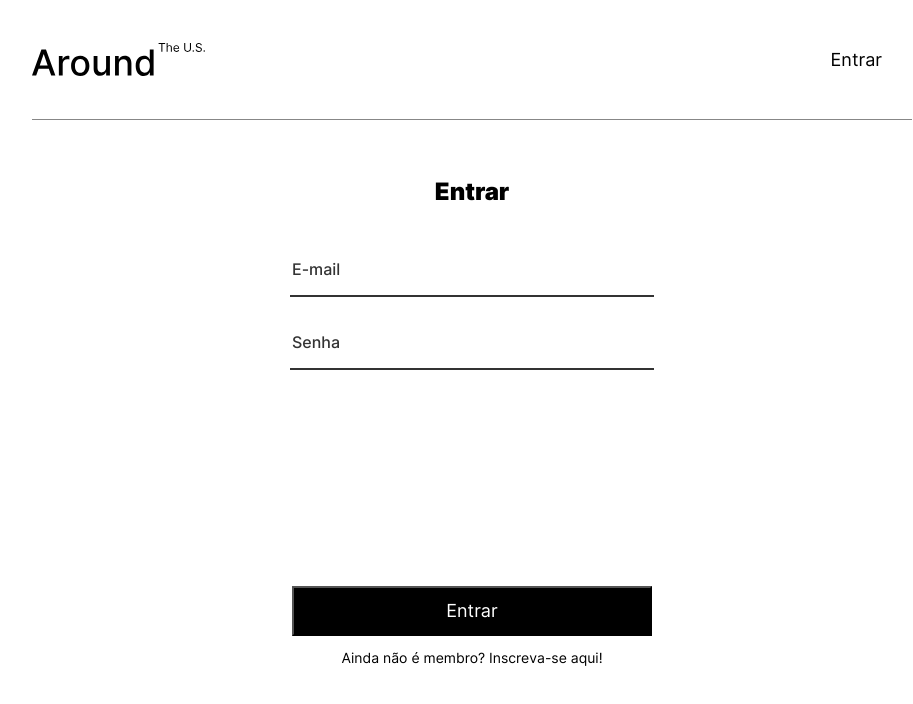
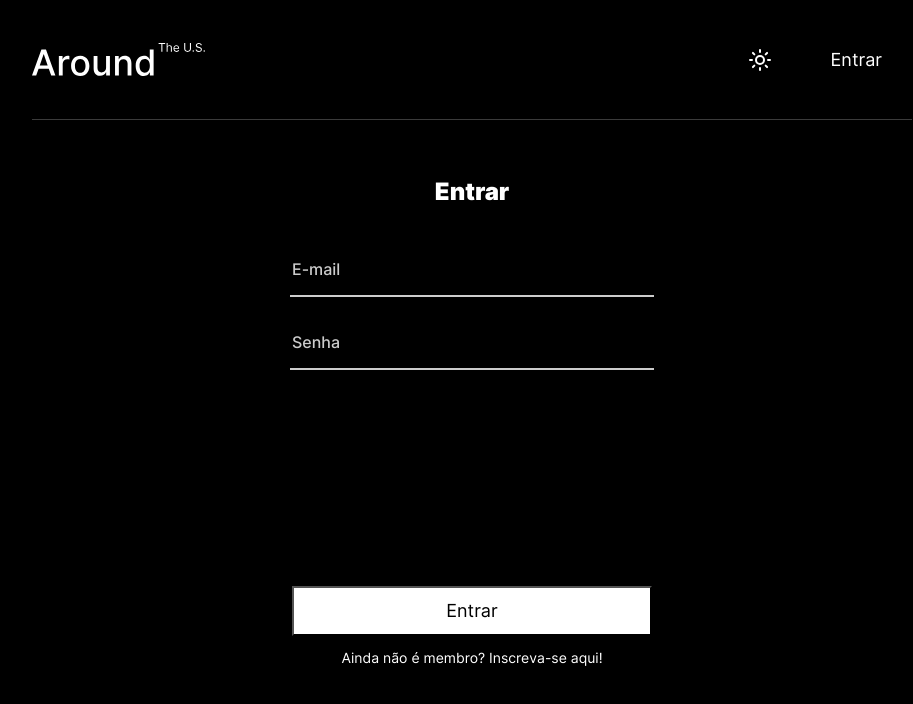
Before and after one commit to kaioangelr-dot/web_project_api_full, a React (Vite) app in the folder frontend/: page /signin in a window 1280 px wide. Shown: the top 704 px of the page, without its empty margins (168-1081 px from the left). Built offline with nearby package versions, Linux system fonts and the light colour scheme; no server answers.

Commit message:
feat: implement toogle button for switching dark and light mode

```diff
--- a/frontend/src/blocks/header.css
+++ b/frontend/src/blocks/header.css
@@ -26,6 +26,20 @@
 .header__container {
   display: flex;
   gap: 0 56px;
+  align-items: center;
+}
+
+.header__switch-theme {
+  width: 30px;
+  height: 30px;
+  border: none;
+  background: transparent var(--theme-btn) center no-repeat;
+}
+
+.header__switch-theme:hover {
+  scale: 1.2;
+  opacity: 0.5;
+  cursor: pointer;
 }
 
 .header__title-email {
@@ -53,7 +67,6 @@
   }
 
   .header__options {
-    display: grid;
     grid-template-columns: 1fr 1fr;
     grid-template-rows:
       auto
--- a/frontend/src/blocks/theme.css
+++ b/frontend/src/blocks/theme.css
@@ -8,6 +8,7 @@
   --edit-btn: url("../images/edit-icon.svg");
   --hover-btn: #ccc;
   --input-color: #ccc;
+  --theme-btn: url("../images/light-mode.svg");
 }
 
 [data-theme="light"] {
@@ -20,4 +21,5 @@
   --edit-btn: url("../images/edit-btn-black.svg");
   --hover-btn: #333;
   --input-color: #333;
+  --theme-btn: url("../images/dark-mode.svg");
 }
--- a/frontend/src/components/App.jsx
+++ b/frontend/src/components/App.jsx
@@ -43,14 +43,22 @@ export default function App() {
     getAuthToken: () => getToken(),
   });
 
-  //----------------------------------------------- theme --------------------------------------------------------
-  const [light, isLight] = useState(true);
+  //----------------------------------------------- theme ----------------------------------------------------------------------
+  const [isLight, setIsLight] = useState(false);
 
-  /*  useEffect(() => {
+  function handleTheme(theme) {
+    setTheme(!theme);
+    setIsLight(!theme);
+  }
+
+  useEffect(() => {
     const theme = getTheme();
-
-    if (theme) isLight(theme);
-  }); */
+    const isThemeLight = theme === true || theme === "true";
+    if (isThemeLight) {
+      return setIsLight(isThemeLight);
+    }
+    return;
+  }, []);
   //----------------------------------------------- close and open popup --------------------------------------------------------
   useEffect(() => {
     if (!popup) return;
@@ -213,7 +221,7 @@ export default function App() {
 
   //------------------------------------------------------- markup -------------------------------------------------------------
   return (
-    <div className="page__content" data-theme={light ? "light" : ""}>
+    <div className="page__content" data-theme={isLight ? "light" : "dark"}>
       {isLoading && !isLoggedIn ? (
         <Spinner isLoading={isLoading} />
       ) : (
@@ -226,7 +234,13 @@ export default function App() {
             handleAddPlaceSubmit,
           }}
         >
-          <Header isLoggedIn={isLoggedIn} setIsLoggedIn={setIsLoggedIn} email={email} light={light} />
+          <Header
+            isLoggedIn={isLoggedIn}
+            setIsLoggedIn={setIsLoggedIn}
+            email={email}
+            isLight={isLight}
+            setTheme={handleTheme}
+          />
 
           <Routes>
             <Route
--- a/frontend/src/components/Header/Header.jsx
+++ b/frontend/src/components/Header/Header.jsx
@@ -4,7 +4,7 @@ import logoBlack from "../../images/logo-black.svg";
 import { useState } from "react";
 import { removeToken } from "../../utils/token";
 
-export default function Header({ isLoggedIn, setIsLoggedIn, email, light }) {
+export default function Header({ isLoggedIn, setIsLoggedIn, email, isLight, setTheme }) {
   const location = useLocation();
   const [showoptions, setShowoptions] = useState(false);
   const signout = () => {
@@ -19,7 +19,7 @@ export default function Header({ isLoggedIn, setIsLoggedIn, email, light }) {
 
   return (
     <header className={`header page__section ${showoptions && "header__options"}`}>
-      <img alt="Logotipo Around The U.S." className={`logo header__logo `} src={light ? logoBlack : logo} />
+      <img alt="Logotipo Around The U.S." className={`logo header__logo `} src={isLight ? logoBlack : logo} />
       {isLoggedIn && (
         <button
           className={`header__menu-btn ${showoptions && "header__container_options-close-btn"}`}
@@ -39,16 +39,19 @@ export default function Header({ isLoggedIn, setIsLoggedIn, email, light }) {
           ></span>
         </button>
       )}
+      <div className={`header__container ${showoptions && "header__container-options_active"}`}>
+        <button className="header__switch-theme" onClick={() => setTheme(isLight)}></button>
         {isLoggedIn ? (
-        <div className={`header__container ${showoptions && "header__container-options_active"}`}>
+          <>
             <p className="header__title header__title-email">{`${email}`}</p>
             <button className="header__logout-btn" onClick={signout}>
               Sair
             </button>
-        </div>
+          </>
         ) : (
           <p className="header__title">{location.pathname === "/signin" ? "Entrar" : "Cadastrar"}</p>
         )}
+      </div>
     </header>
   );
 }
```
Also changed, not shown: frontend/src/images/dark-mode.svg, frontend/src/images/light-mode.svg. Lines whose indentation alone changed are shown as unchanged.
